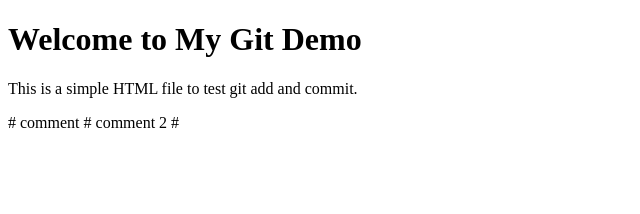
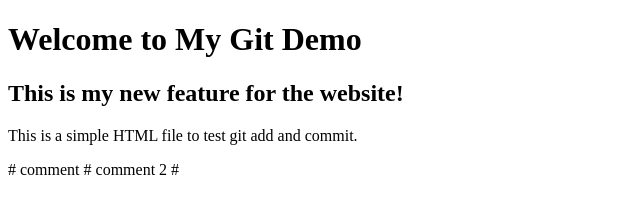
Before and after one commit to btkrausen/git-made-easy, a plain HTML site: page index.html in a window 1280 px wide. Shown: the whole page, without its empty margins (0-640 px from the left). Drawn offline with Linux system fonts and the light colour scheme.

Commit message:
updating our feature for the website

```diff
--- a/index.html
+++ b/index.html
@@ -6,6 +6,7 @@
 </head>
 <body>
   <h1>Welcome to My Git Demo</h1>
+  <h2>This is my new feature for the website!</h2>
   <p>This is a simple HTML file to test git add and commit.</p>
 </body>
 </html>
```
